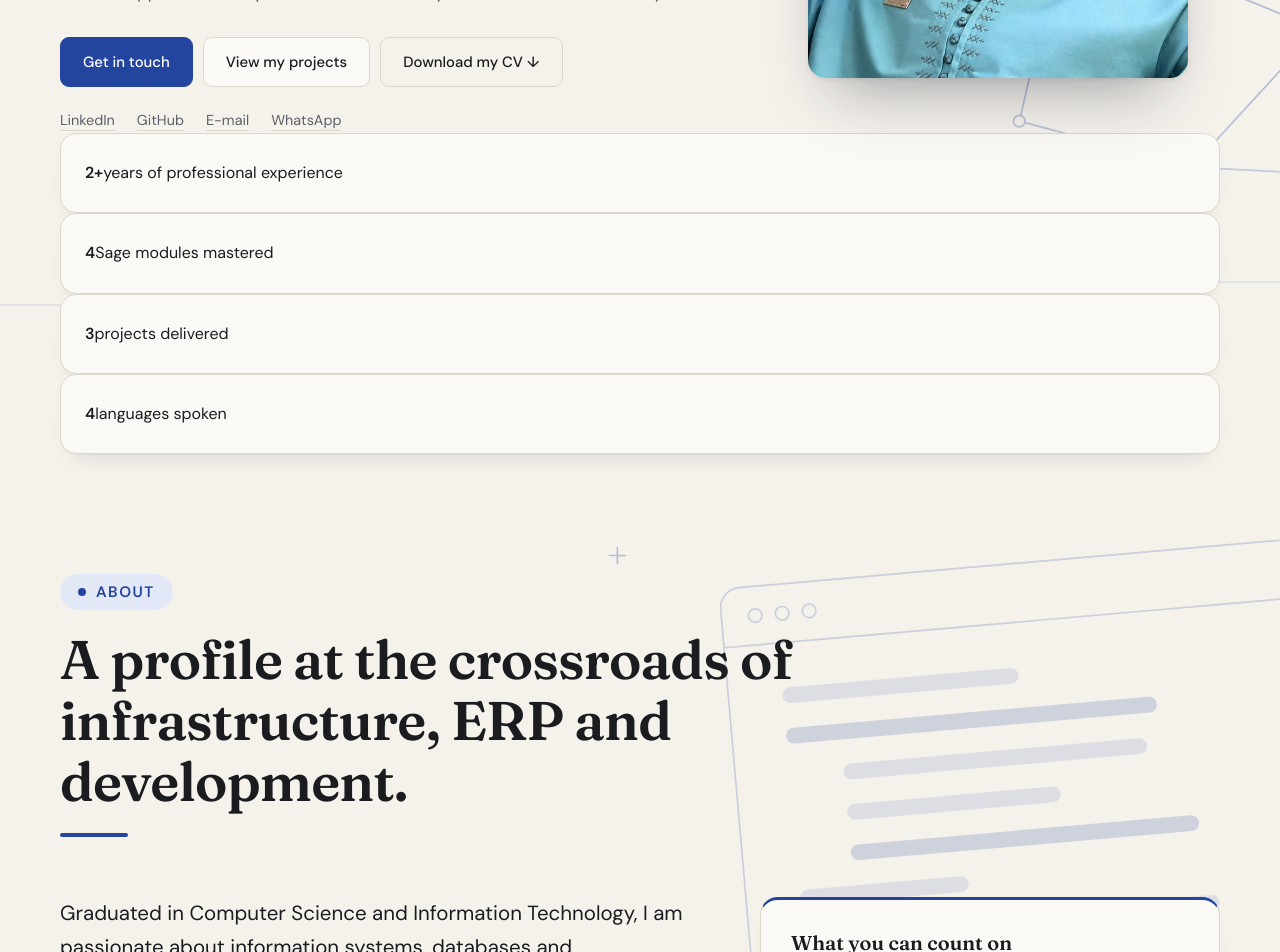
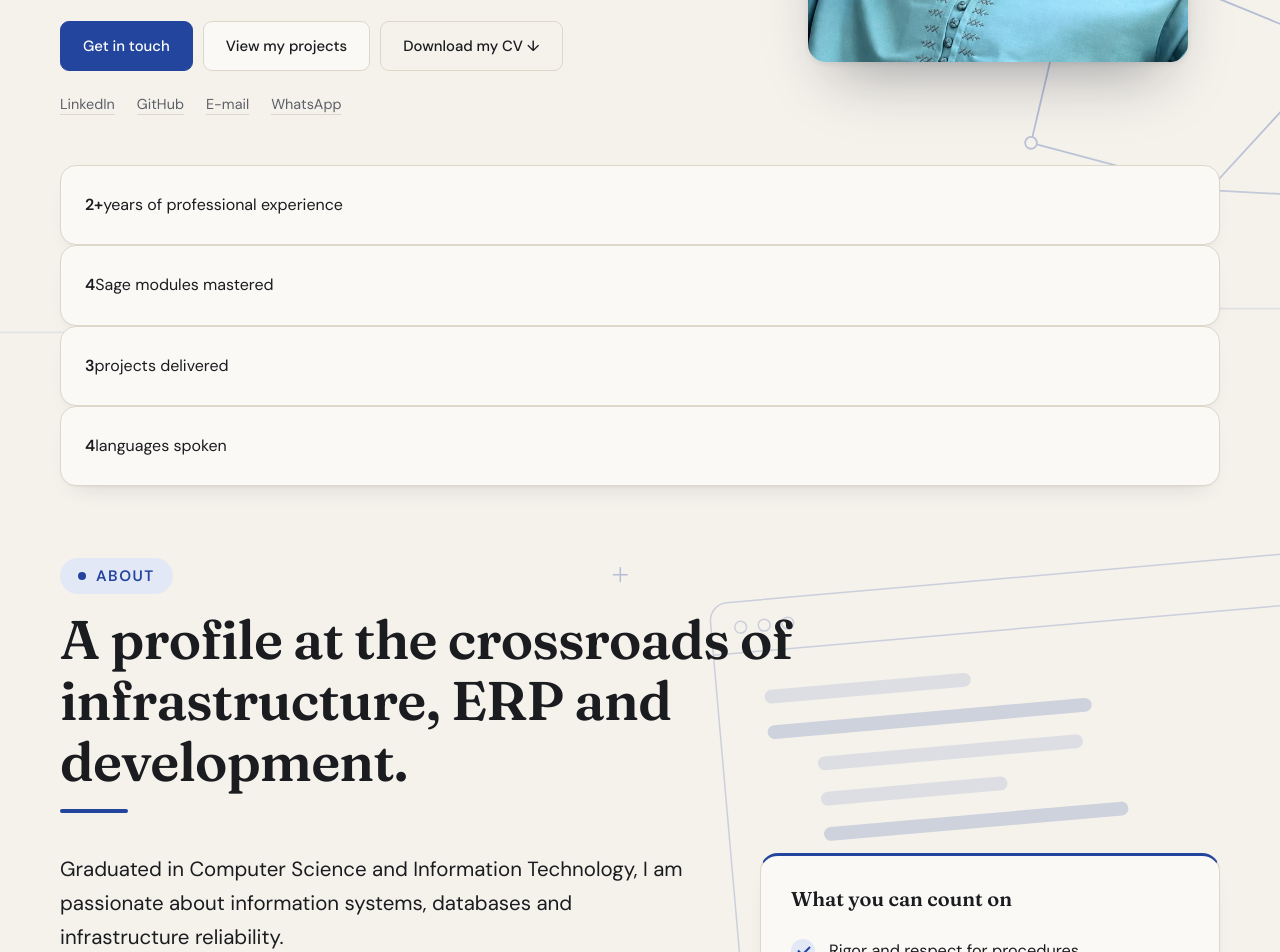
Before and after one commit to Oumar-Farouk-Habibou/My-portfolio, a Vue app: page / in a window 1280 px wide. Shown: the part 580-1532 px from the top of the page. Built offline with nearby package versions, Linux system fonts and the light colour scheme.

Commit message:
Réduction des espaces entre section

```diff
--- a/src/style.css
+++ b/src/style.css
@@ -487,3 +487,15 @@ form label{font-size:.95rem}
 
 /* ===== Formation : sans dates ===== */
 .studies li{grid-template-columns:1fr}
+
+/* ===== Espaces réduits entre les sections ===== */
+.section{padding:72px 0}
+.hero+.section{padding-top:72px}
+.hero{padding:112px 0 0}
+.stats{margin-top:48px}
+.head{margin-bottom:40px}
+.eyebrow{margin-bottom:16px}
+.head h2::after{margin-top:16px}
+.project{margin-bottom:56px}
+.timeline{gap:12px}
+@media(max-width:980px){.section{padding:56px 0}}
```
